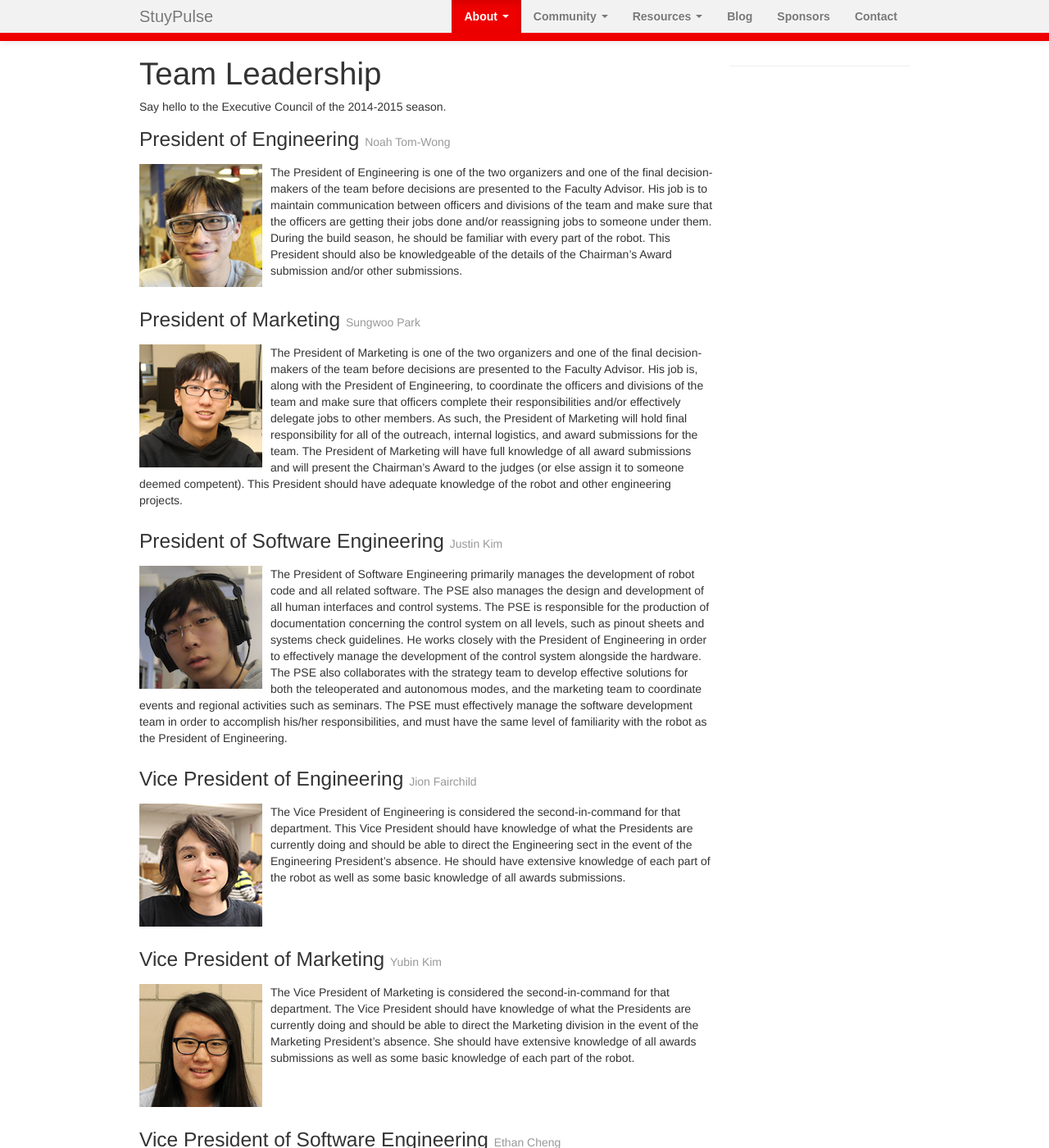
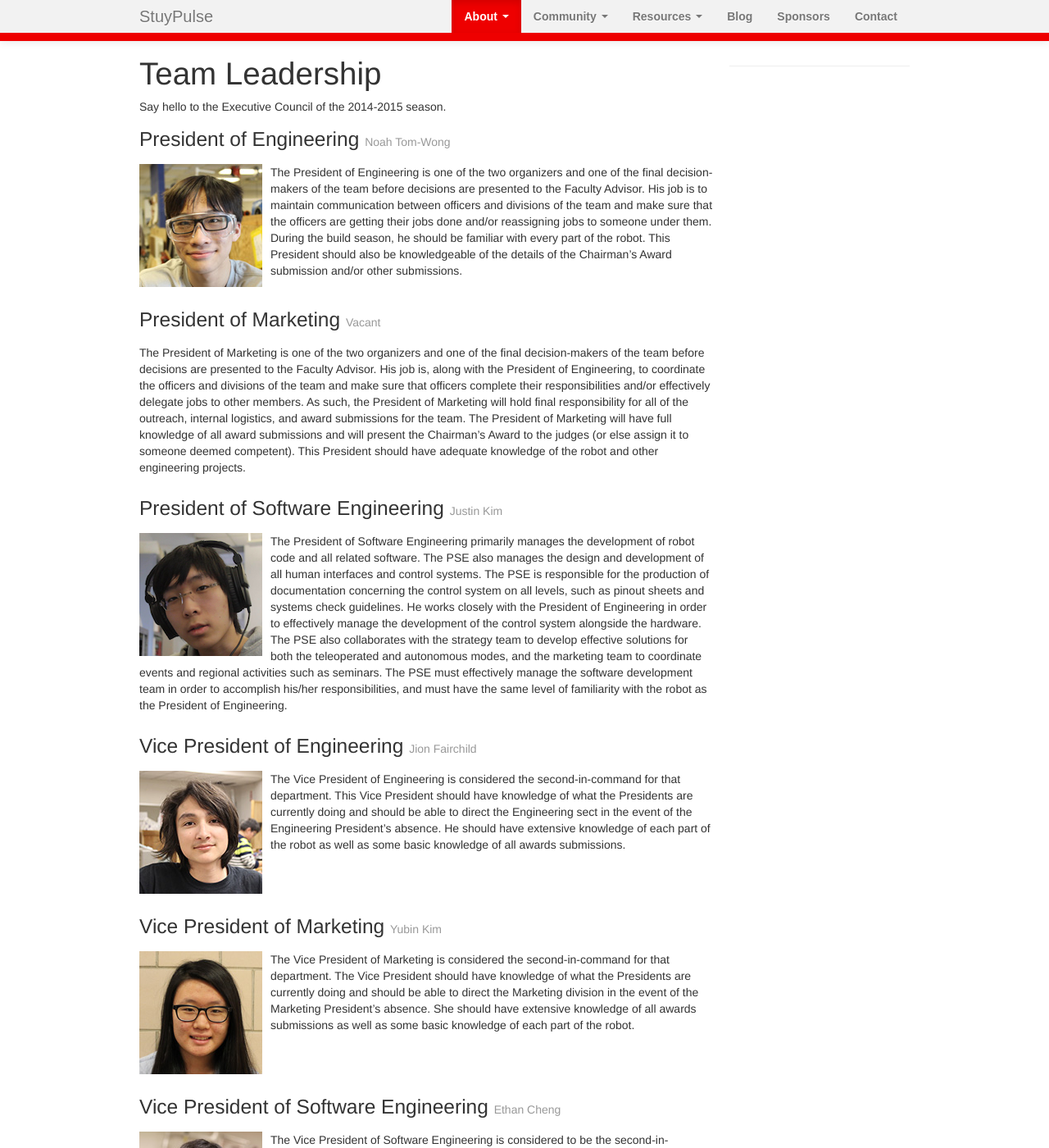
Before and after one commit to StuyPulse/team694.github.io, a Jekyll site: the page built from about/ec/index.md, in a window 1280 px wide and 1400 px high. Shown: the whole window at 82% size. Built offline with Jekyll 4.4.1, drawn with Linux system fonts in a browser that asks for light colours; nearby versions of some CDN libraries.

Commit message:
Update EC list

```diff
--- a/_data/ec.yml
+++ b/_data/ec.yml
@@ -5,8 +5,7 @@ poe:
     name: Noah Tom-Wong
     photo: /img/ec/noah.jpg
 pom:
-    name: Sungwoo Park
-    photo: /img/ec/sungwoo.jpg
+    name: Vacant
 pse:
     name: Justin Kim
     photo: /img/ec/justin.jpg
@@ -30,8 +29,7 @@ pr:
 ops:
     name: YeJu (Lucy) Lee
 electronics:
-    name: Jake Olenick
-    photo: /img/ec/jake.jpg
+    name: Vacant
 field:
     name: Shantanu Jha
     photo: /img/ec/shantanu.jpg
```
